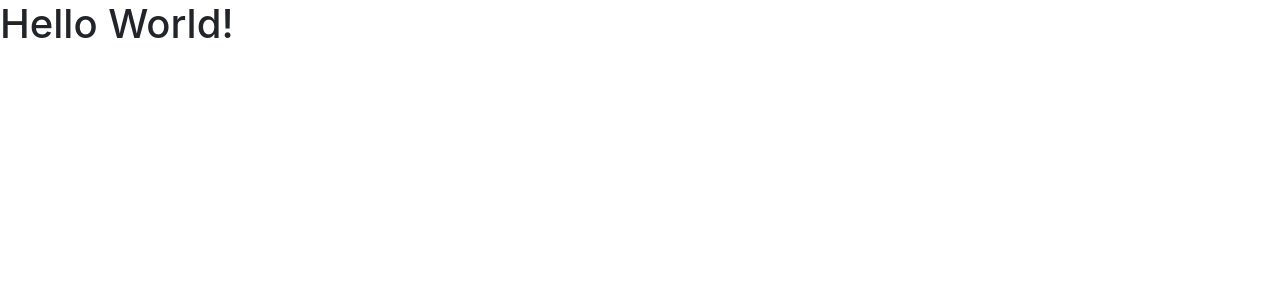
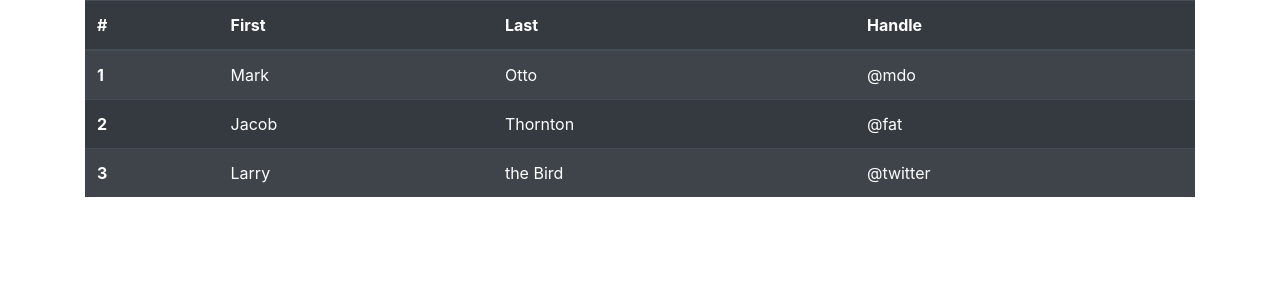
Before and after one commit to dnfrancis22/employee-directory, a React (Create React App) app: page / in a window 1280 px wide. Shown: the top 300 px of the page. Built offline with nearby package versions, Linux system fonts and the light colour scheme.

Commit message:
created table component. pasted in bootstrap table

```diff
--- a/src/App.js
+++ b/src/App.js
@@ -1,9 +1,9 @@
-
+import Table from "./components/Table";
 
 function App() {
   return (
     <div>
-<h1>Hello World!</h1>
+<Table />
     </div>
   );
 }
--- /dev/null
+++ b/src/components/Table.jsx
@@ -0,0 +1,40 @@
+import React from "react";
+
+const Table = () => {
+  return (
+    <div className="container">
+      <table className="table table-striped table-dark">
+        <thead>
+          <tr>
+            <th scope="col">#</th>
+            <th scope="col">First</th>
+            <th scope="col">Last</th>
+            <th scope="col">Handle</th>
+          </tr>
+        </thead>
+        <tbody>
+          <tr>
+            <th scope="row">1</th>
+            <td>Mark</td>
+            <td>Otto</td>
+            <td>@mdo</td>
+          </tr>
+          <tr>
+            <th scope="row">2</th>
+            <td>Jacob</td>
+            <td>Thornton</td>
+            <td>@fat</td>
+          </tr>
+          <tr>
+            <th scope="row">3</th>
+            <td>Larry</td>
+            <td>the Bird</td>
+            <td>@twitter</td>
+          </tr>
+        </tbody>
+      </table>
+    </div>
+  );
+};
+
+export default Table;
```
Also changed, not shown: 1 other file (tests, documents, lock files or other folders).
